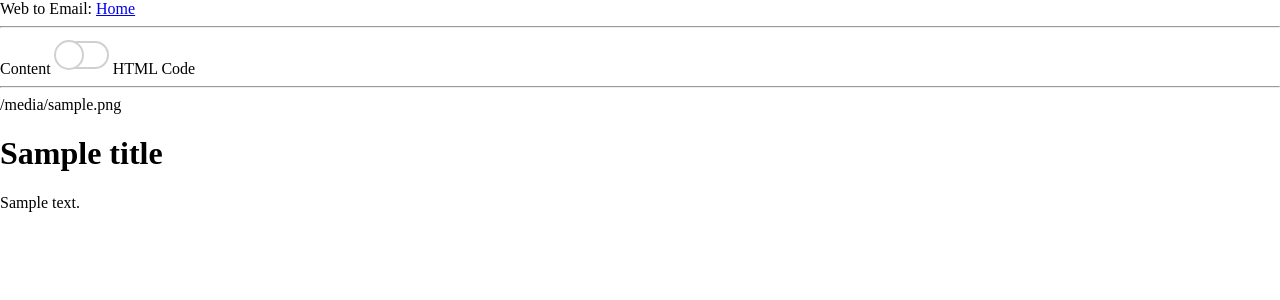
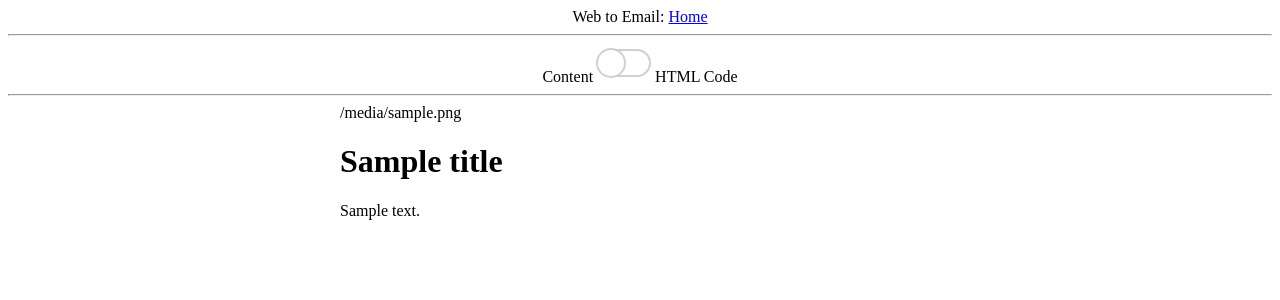
Before and after one commit to pguther/web-to-email, a Flask app: template app/templates/result.html in a window 1280 px wide. Shown: the top 300 px of the page. Run offline with Flask 2, Linux system fonts and the light colour scheme; the template is opened without the code that fills it: most values are stand-ins (such as "Sample title", 1, 10 or a date in 2020).

Commit message:
added style, changed email html to use tables, centered stuff

```diff
--- a/app/static/style.css
+++ b/app/static/style.css
@@ -1,9 +1,9 @@
-html, body {
-    margin: 0; padding: 0;
-}
 textarea {
-    width: 300px;
-    height: 150px;
+    width: 800px;
+    height: 500px;
+    display: block;
+    margin-left: auto;
+    margin-right: auto;
 }
 .toggle-button { background-color: white; margin: 5px 0; border-radius: 20px; border: 2px solid #D0D0D0; height: 24px; cursor: pointer; width: 50px; position: relative; display: inline-block; user-select: none; -webkit-user-select: none; -ms-user-select: none; -moz-user-select: none; }
 .toggle-button button { cursor: pointer; outline: 0; display:block; position: absolute; left: 0; top: 0; border-radius: 100%; width: 30px; height: 30px; background-color: white; float: left; margin: -3px 0 0 -3px; border: 2px solid #D0D0D0; transition: left 0.3s; }
--- a/app/templates/base.html
+++ b/app/templates/base.html
@@ -11,7 +11,7 @@
     <link rel="stylesheet" href="/static/style.css">
 </head>
 <body>
-    <div>Web to Email: <a href="/">Home</a></div>
+    <div align="center">Web to Email: <a href="/">Home</a></div>
     <hr>
     {% with messages = get_flashed_messages() %}
       {% if messages %}
--- a/app/templates/index.html
+++ b/app/templates/index.html
@@ -1,5 +1,6 @@
 {% extends "base.html" %}
 {% block content %}
+    <div align="center">
       <h1>Convert a Level 3 ucsc page to email format</h1>
         <form action="" method="post" name="get_url">
             {{ form.hidden_tag() }}
@@ -9,4 +10,5 @@
             </p>
             <p><input type="submit" value="Get Email Format HTML"></p>
         </form>
+    </div>
 {% endblock %}
--- a/app/templates/result.html
+++ b/app/templates/result.html
@@ -51,39 +51,40 @@
 
 </head>
 <body>
-    <div>Web to Email: <a href="/">Home</a></div>
+    <div align="center">Web to Email: <a href="/">Home</a></div>
     <hr>
+    <div class="button-wrapper centered" align="center">
         Content
         <div class="toggle-button">
             <button></button>
         </div>
         HTML Code
+    </div>
+
     <hr>
     <div id="result">
-        <wrapper class="header">
-            <container>
-                <row class="collapse">
-                    <columns small="6">
+
+        <table width="600" cellspacing="0" cellpadding="0" border="0" align="center">
+            <tr>
+                <td>
                     {% if banner_image %}
                     {{ banner_image | safe }}
                     {% endif %}
-                    </columns>
-                </row>
-            </container>
-        </wrapper>
-
-        <container>
-            <spacer size="16"></spacer>
-
-            <row>
-                <columns small="12">
+                </td>
+            </tr>
+            <tr>
+                <td>
                     {% if title %}
                     <h1>{{ title }}</h1>
                     {% endif %}
+                </td>
+            </tr>
+            <tr>
+                <td>
                     {{ content | safe }}
-                </columns>
-            </row>
-        </container>
+                </td>
+            </tr>
+        </table>
     </div>
 </body>
 </html>
```
Lines whose indentation alone changed are shown as unchanged.
